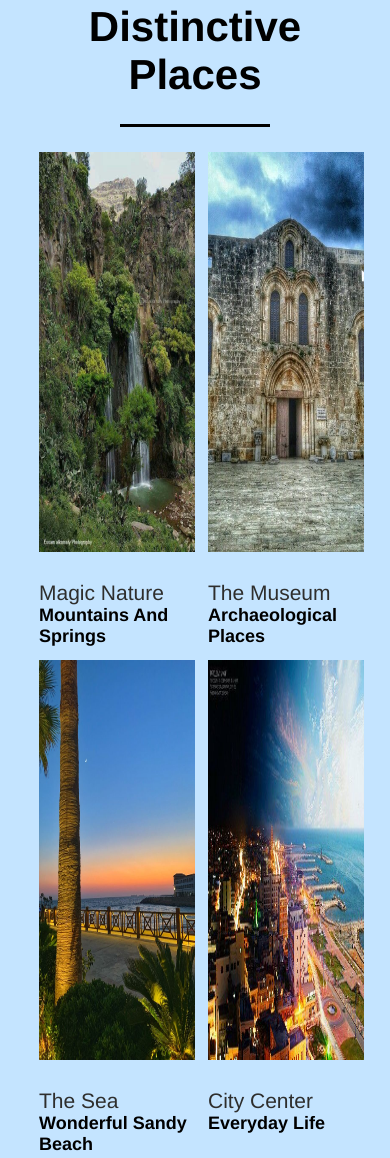
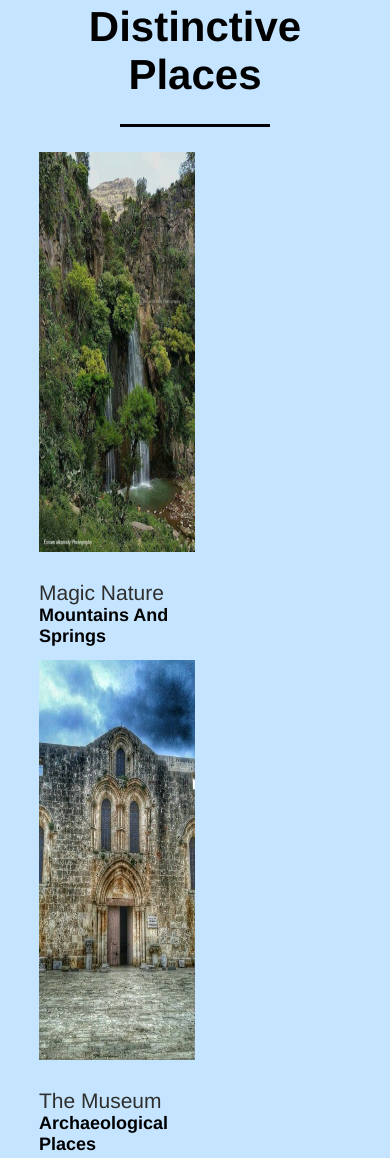
Before and after one commit to jalalkm/TheSecondProjectSEF, a plain HTML site: page index.html in a window 390 px wide. Shown: the part 832-1990 px from the top of the page. Drawn offline with Linux system fonts and the light colour scheme.

Commit message:
add Responcive Section 2

```diff
--- a/CSS/style.css
+++ b/CSS/style.css
@@ -225,7 +225,7 @@ body {
 }
 @media (max-width: 767px) {
   .PlaceCard {
-    grid-template-columns: repeat(2, 50%);
+    grid-template-columns: repeat(1, 50%);
   }
 
 }
```
